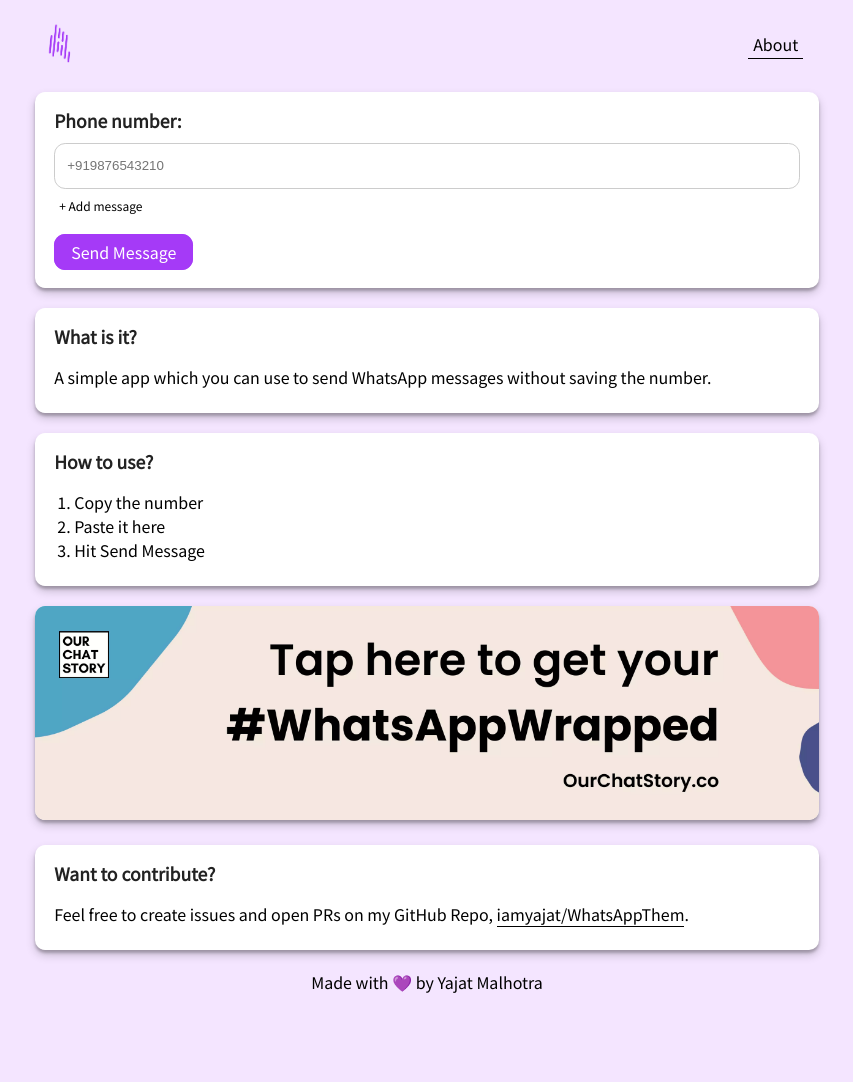
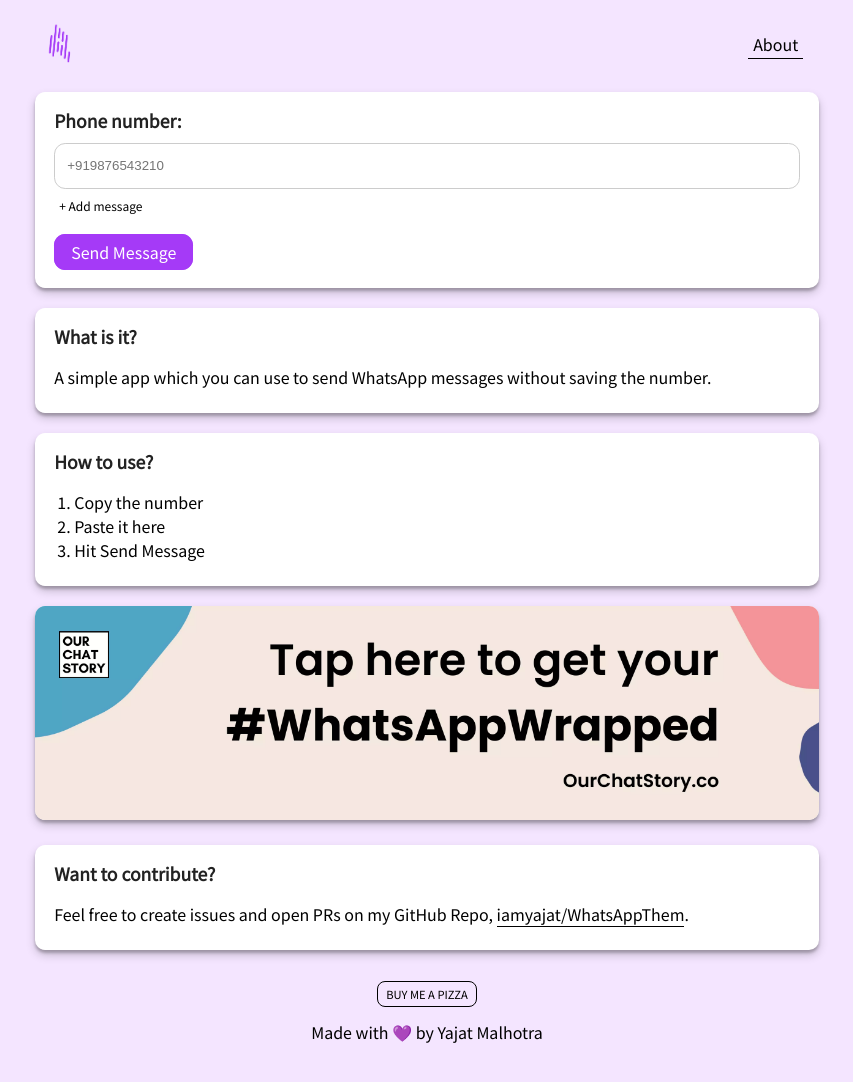
Before and after one commit to iamyajat/WhatsAppThem, a plain HTML site: page index.html in a window 1280 px wide. Shown: the whole page, without its empty margins (213-1066 px from the left). Before the commit the page ends 998 px from the top, so only its background shows below. Drawn offline with Linux system fonts and the light colour scheme.

Commit message:
feat: sponsor button

```diff
--- a/css/style.css
+++ b/css/style.css
@@ -94,15 +94,6 @@ a:hover {
 img {
   height: 50px;
   image-rendering: auto;
-}
-
-footer {
-  padding: 20px;
-  position: absolute;
-  bottom: 0px;
-  height: 2.5rem;
-  text-align: center;
-  width: 100%;
 }
 
 small,
@@ -211,3 +202,26 @@ footer {
 .contribute:hover {
   border-bottom: 1px solid #a53af7;
 }
+
+.sponsor-btn {
+  border: 1px solid #000;
+  border-radius: 0.5rem;
+  padding: 0.25rem 0.5rem;
+  margin: 5rem;
+  cursor: pointer;
+  transition: 0.3s;
+  font-size: 0.7rem;
+  color: #000;
+}
+
+.sponsor-btn:hover {
+  color: #a53af7;
+  border: 1px solid #a53af7;
+}
+
+.footer {
+  padding-top: 30px;
+  bottom: 0px;
+  text-align: center;
+  width: 100%;
+}
--- a/index.html
+++ b/index.html
@@ -97,8 +97,11 @@
           href="https://github.com/iamyajat/WhatsAppThem" target="_blank">iamyajat/WhatsAppThem</a>.
       </p>
     </div>
+    <div class="footer">
+      <a href="https://rzp.io/l/iamyajat" target="_blank" class="nav--link sponsor-btn">BUY ME A PIZZA</a> <br />
+      <p>Made with 💜 by <a href="https://iamyajat.com" target="_blank">Yajat Malhotra</a></p>
+    </div>
   </main>
-  <footer>Made with 💜 by <a href="https://iamyajat.com" target="_blank">Yajat Malhotra</a></footer>
   <script type="text/javascript" src="js/app.js"></script>
 </body>
 
```
